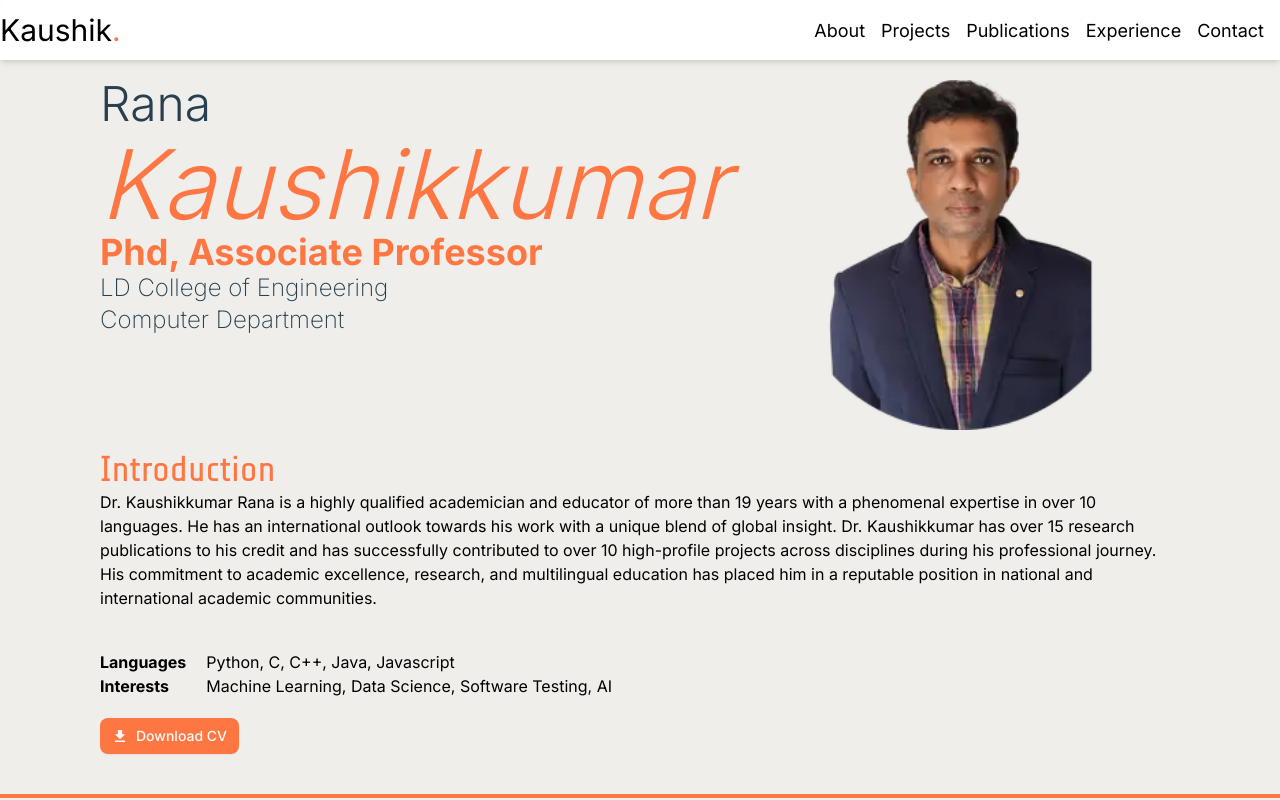
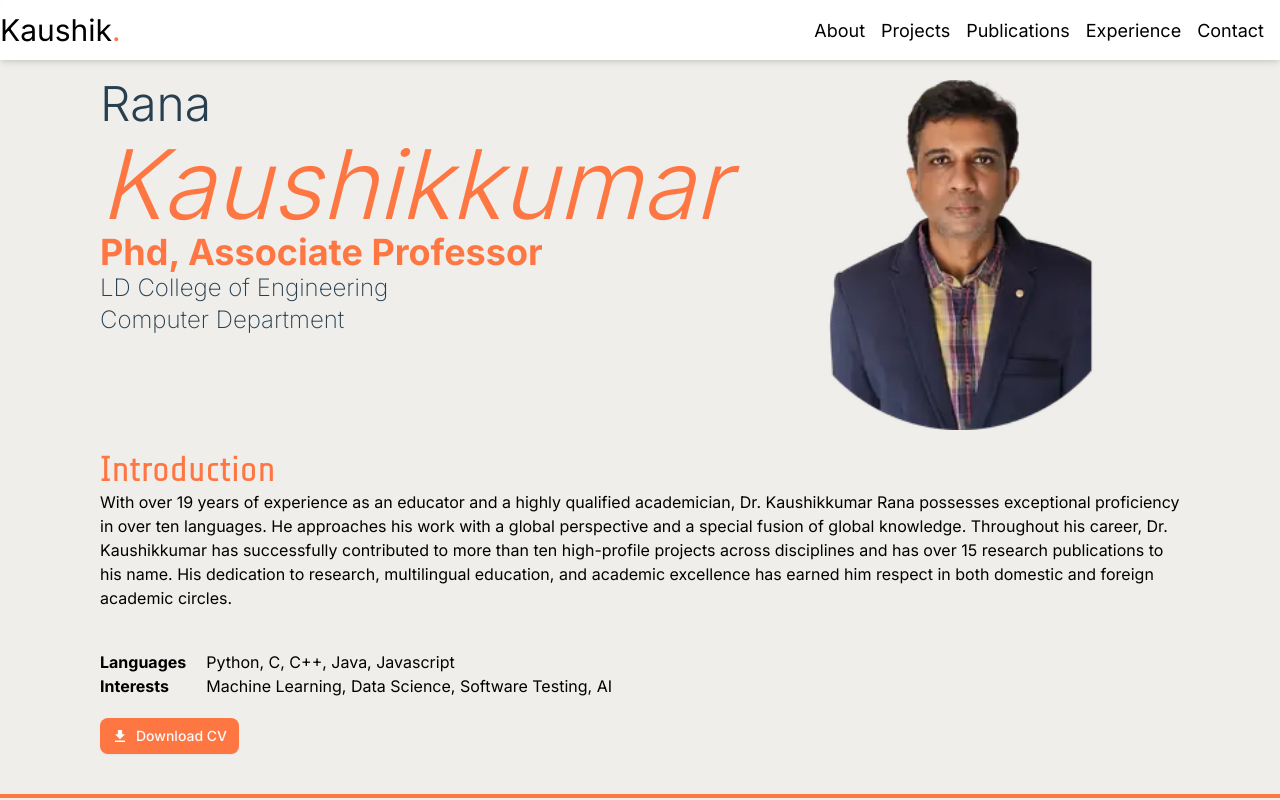
Before and after one commit to Slate-500-Vishw/kaushik-rana, a Next.js app: page / in a window 1280 px wide. Shown: the top 800 px of the page. Built offline with nearby package versions, Linux system fonts and the light colour scheme.

Commit message:
Humanize the text

```diff
--- a/app/page.tsx
+++ b/app/page.tsx
@@ -106,15 +106,7 @@ export default function Home() {
           Introduction
         </h1>
         <p className="md:ml-15 md:mr-15 ml-5 mr-5">
-          Dr. Kaushikkumar Rana is a highly qualified academician and educator
-          of more than 19 years with a phenomenal expertise in over 10
-          languages. He has an international outlook towards his work with a
-          unique blend of global insight. Dr. Kaushikkumar has over 15 research
-          publications to his credit and has successfully contributed to over 10
-          high-profile projects across disciplines during his professional
-          journey. His commitment to academic excellence, research, and
-          multilingual education has placed him in a reputable position in
-          national and international academic communities.
+          With over 19 years of experience as an educator and a highly qualified academician, Dr. Kaushikkumar Rana possesses exceptional proficiency in over ten languages.  He approaches his work with a global perspective and a special fusion of global knowledge.  Throughout his career, Dr. Kaushikkumar has successfully contributed to more than ten high-profile projects across disciplines and has over 15 research publications to his name.  His dedication to research, multilingual education, and academic excellence has earned him respect in both domestic and foreign academic circles.
         </p>
       </div>
       <div className="md:ml-15 md:px-10 mt-10 ml-6">
```
